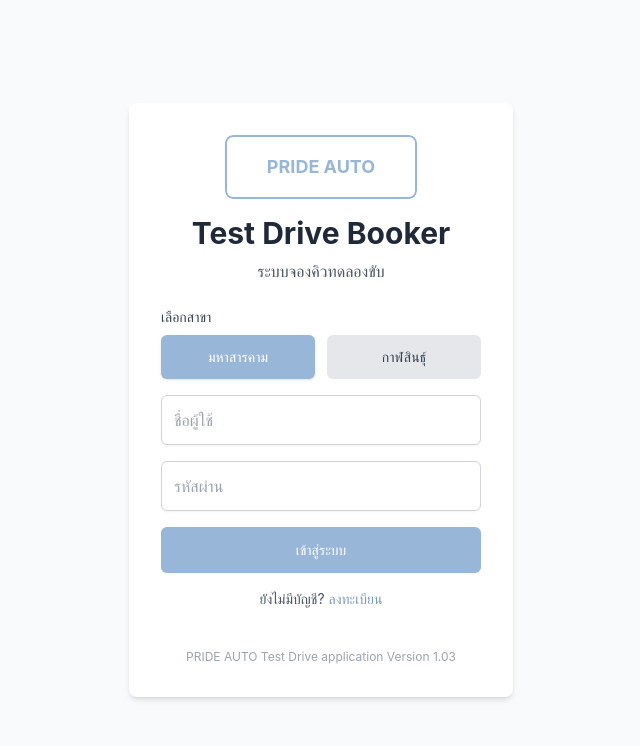
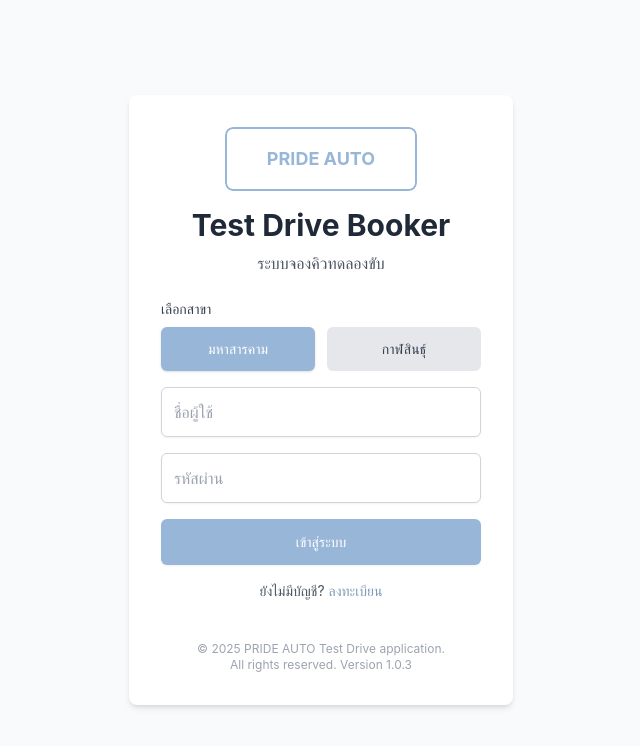
Before and after one commit to prideautokar-hash/Prideauto-testdrive, a React (Vite) app: page / in a window 1280 px wide. Shown: the top 746 px of the page, without its empty margins (319-959 px from the left). Built offline with nearby package versions, Linux system fonts and the light colour scheme; no server answers.

Commit message:
feat: Update footer text on login page
Enhances the login page footer with copyright information and a clearer version number.

```diff
--- a/components/LoginPage.tsx
+++ b/components/LoginPage.tsx
@@ -170,7 +170,8 @@ const LoginPage: React.FC<LoginPageProps> = ({ onLoginSuccess }) => {
         {view === 'login' ? renderLoginForm() : renderRegisterForm()}
 
         <p className="text-center text-xs text-gray-400 pt-4">
-          PRIDE AUTO Test Drive application Version 1.03
+          © 2025 PRIDE AUTO Test Drive application.<br />
+          All rights reserved. Version 1.0.3
         </p>
       </div>
     </div>
```
